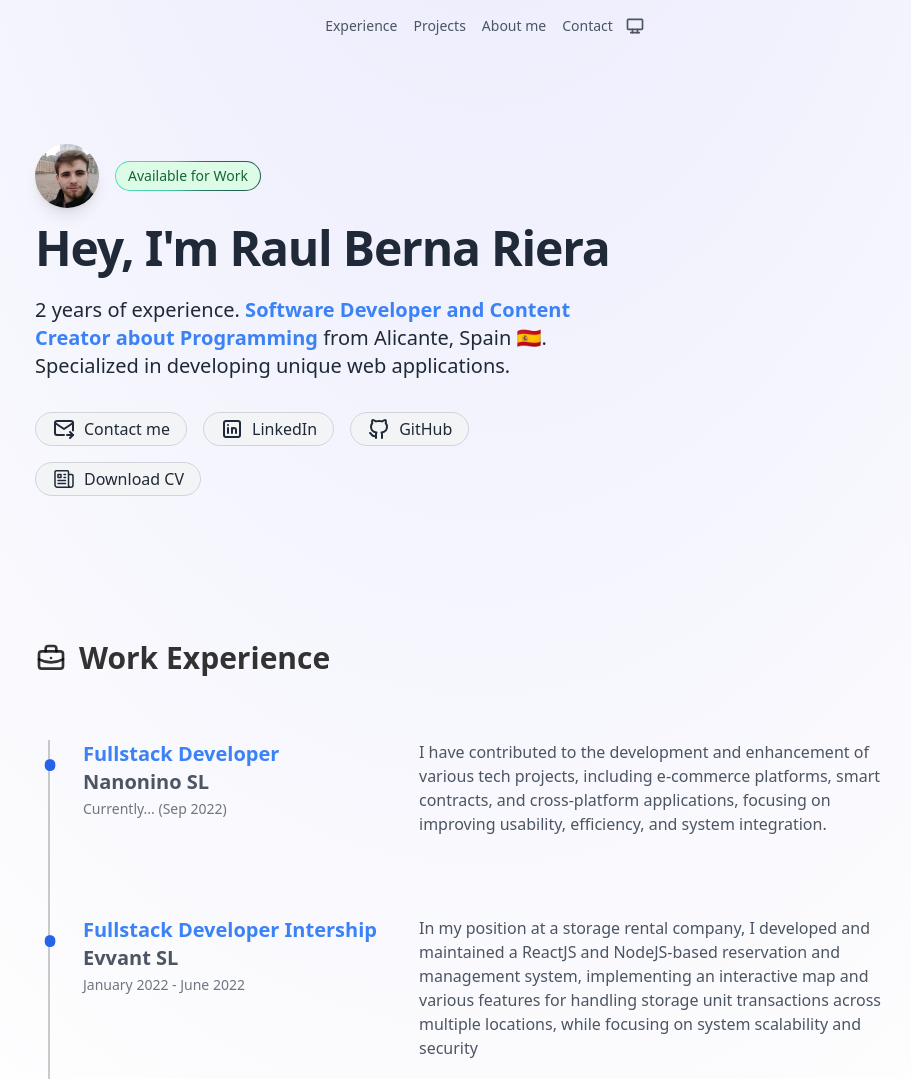
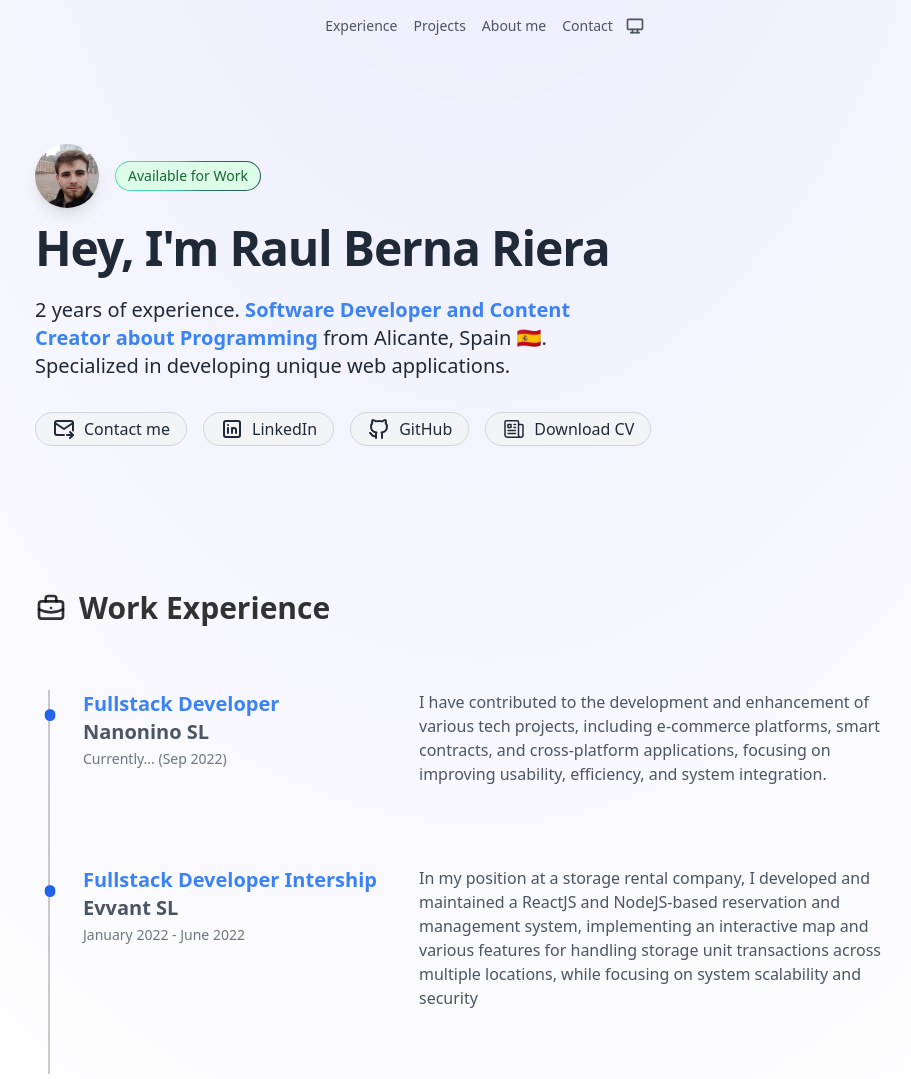
Before and after one commit to raulbr99/portfolio-rauldev, an Astro site: page / in a window 1280 px wide. Shown: the top 1079 px of the page, without its empty margins (157-1068 px from the left). Built offline with nearby package versions, Linux system fonts and the light colour scheme; Astro itself is replaced by a stand-in of ours.

Commit message:
FIX: width social icons

```diff
--- a/src/components/Hero.astro
+++ b/src/components/Hero.astro
@@ -37,7 +37,7 @@ import CvIcon from "./icons/Cv.astro"
       >Software Developer and Content Creator about Programming</strong
     > from Alicante, Spain 🇪🇸. Specialized in developing unique web applications.
   </p>
-  <nav class="flex flex-wrap gap-4 mt-8">
+  <nav class="flex flex-wrap gap-4 mt-8 sm:w-[650px]">
     <SocialPill href="mailto:raulbernariera99@gmail.com">
       <MailIcon class="size-4" />
       Contact me
```
